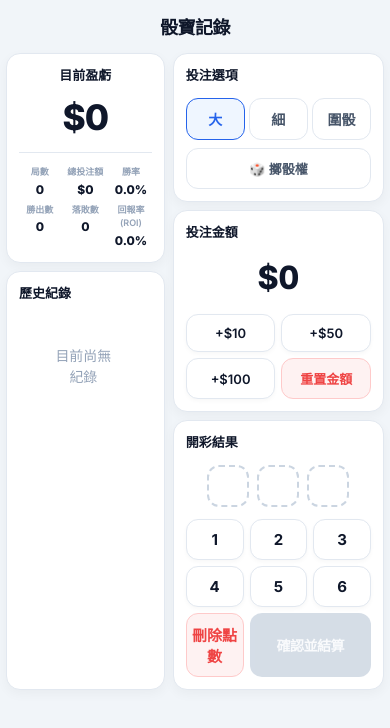
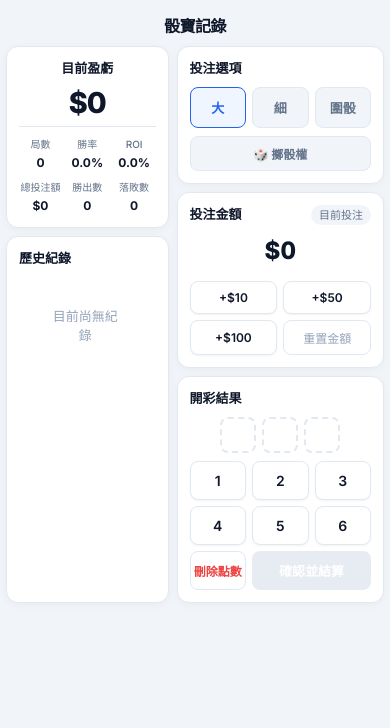
Before and after one commit to wf29xthz7x-ux/sicbo-calculator, a plain HTML site: page index.html in a window 390 px wide. Drawn offline with Linux system fonts and the light colour scheme.

Commit message:
Add files via upload

```diff
--- a/index.html
+++ b/index.html
@@ -3,7 +3,7 @@
 <head>
   <meta charset="UTF-8">
   <meta name="viewport" content="width=device-width, initial-scale=1.0, maximum-scale=1.0, user-scalable=no">
-  <title>骰寶記錄 Pro</title>
+  <title>骰寶記錄</title>
   <link rel="preconnect" href="https://fonts.googleapis.com">
   <link rel="preconnect" href="https://fonts.gstatic.com" crossorigin>
   <link href="https://fonts.googleapis.com/css2?family=Inter:wght@400;500;600;700;800&display=swap" rel="stylesheet">
@@ -29,12 +29,16 @@
             <div class="stat-value" id="stat-count">0</div>
           </div>
           <div class="stat-box">
+            <div class="stat-title">勝率</div>
+            <div class="stat-value" id="stat-winrate">0.0%</div>
+          </div>
+          <div class="stat-box">
+            <div class="stat-title">ROI</div>
+            <div class="stat-value" id="stat-roi">0.0%</div>
+          </div>
+          <div class="stat-box">
             <div class="stat-title">總投注額</div>
             <div class="stat-value" id="stat-wager">$0</div>
-          </div>
-          <div class="stat-box">
-            <div class="stat-title">勝率</div>
-            <div class="stat-value" id="stat-winrate">0.0%</div>
           </div>
           <div class="stat-box">
             <div class="stat-title">勝出數</div>
@@ -43,10 +47,6 @@
           <div class="stat-box">
             <div class="stat-title">落敗數</div>
             <div class="stat-value lose-text" id="stat-lose">0</div>
-          </div>
-          <div class="stat-box">
-            <div class="stat-title">回報率 (ROI)</div>
-            <div class="stat-value" id="stat-roi">0.0%</div>
           </div>
         </div>
       </section>
@@ -72,13 +72,16 @@
       </div>
 
       <div class="card amount-card">
-        <div class="card-title">投注金額</div>
+        <div class="card-title amount-header">
+          <span>投注金額</span>
+          <span class="current-bet-label">目前投注</span>
+        </div>
         <div class="amount-display">$<span id="currentAmount">0</span></div>
         <div class="amount-btns" id="amountBtns">
           <button class="amt-btn" data-val="10">+$10</button>
           <button class="amt-btn" data-val="50">+$50</button>
           <button class="amt-btn" data-val="100">+$100</button>
-          <button class="amt-btn clear" id="btnClear">重置金額</button>
+          <button class="amt-btn btn-outline" id="btnClear">重置金額</button>
         </div>
       </div>
 
@@ -96,7 +99,7 @@
           <button class="key-btn" data-num="4">4</button>
           <button class="key-btn" data-num="5">5</button>
           <button class="key-btn" data-num="6">6</button>
-          <button class="key-btn key-action" id="btnDeleteDice">刪除點數</button>
+          <button class="key-btn btn-outline-red" id="btnDeleteDice">刪除點數</button>
           <button class="key-btn key-submit" id="btnSubmit" disabled>確認並結算</button>
         </div>
       </div>
--- a/style.css
+++ b/style.css
@@ -2,8 +2,10 @@
   /* 固定專業色彩規範 */
   --bg-page: #f1f5f9;
   --bg-card: #ffffff;
+  --bg-hover: #f8fafc;
+
   --text-main: #0f172a;
-  --text-sub: #475569;
+  --text-sub: #64748b;
   --text-mut: #94a3b8;
 
   --color-blue: #2563eb;
@@ -11,23 +13,17 @@
   --color-blue-border: #bfdbfe;
 
   --color-green: #10b981;
-  --color-green-bg: #ecfdf5;
+  --color-red: #ef4444;
 
-  --color-red: #ef4444;
-  --color-red-weak-bg: #fef2f2;
-  --color-red-weak-border: #fecaca;
-
-  --color-purple: #8b5cf6;
-  --color-purple-bg: #f5f3ff;
-
-  /* 統一圓角與陰影 */
+  /* 統一：圓角 16px、間距 12px、Padding 16px、陰影 */
   --border-line: #e2e8f0;
   --radius-card: 16px;
   --radius-btn: 12px;
+  --gap-unified: 12px;
+  --pad-card: 16px;
 
-  --shadow-card: 0 4px 12px rgba(0, 0, 0, 0.04);
-  --shadow-btn: 0 2px 4px rgba(0, 0, 0, 0.03);
-  --shadow-dice: 0 4px 8px rgba(37, 99, 235, 0.15);
+  --shadow-card: 0 2px 8px rgba(0, 0, 0, 0.04);
+  --shadow-btn: 0 1px 2px rgba(0, 0, 0, 0.05);
 }
 
 * { box-sizing: border-box; }
@@ -44,36 +40,40 @@ body {
 button {
   touch-action: manipulation; user-select: none;
   -webkit-tap-highlight-color: transparent; cursor: pointer;
+  font-family: inherit; transition: all 0.15s ease-out;
 }
+button:active { transform: scale(0.96); }
 
 .text-center { text-align: center; }
 
+/* 標題下調 */
 .app-header h2 {
-  text-align: center; margin-top: 8px; margin-bottom: 24px;
-  font-weight: 800; font-size: 24px; letter-spacing: -0.5px;
+  text-align: center; margin-top: 8px; margin-bottom: 20px;
+  font-weight: 800; font-size: 20px; letter-spacing: -0.5px;
 }
 
 /* =========================================
    全域佈局
    ========================================= */
 .app-container {
-  display: flex; flex-wrap: nowrap; align-items: stretch; gap: 16px;
-  max-width: 1000px; margin: 0 auto;
+  display: flex; flex-wrap: nowrap; align-items: stretch; gap: var(--gap-unified);
+  max-width: 900px; margin: 0 auto;
 }
-.left-panel { flex: 4; min-width: 0; display: flex; flex-direction: column; gap: 16px; }
-.right-panel { flex: 5; min-width: 0; display: flex; flex-direction: column; gap: 16px; }
+.left-panel { flex: 4; min-width: 0; display: flex; flex-direction: column; gap: var(--gap-unified); }
+.right-panel { flex: 5; min-width: 0; display: flex; flex-direction: column; gap: var(--gap-unified); }
 
 /* 統一卡片樣式 */
 .card {
-  background: var(--bg-card); padding: 24px;
+  background: var(--bg-card); padding: var(--pad-card);
   border-radius: var(--radius-card); border: 1px solid var(--border-line);
   box-shadow: var(--shadow-card);
 }
-.card-title { font-size: 15px; font-weight: 700; color: var(--text-main); margin-bottom: 16px; }
+.card-title { font-size: 14px; font-weight: 700; color: var(--text-main); margin-bottom: 12px; }
 
-/* === 左側：盈虧與統計 Grid (還原網格，保留新字體設計) === */
+/* === 左側：盈虧與統計 Grid === */
 .balance-container { text-align: center; }
-.balance-amount { font-size: 3.5em; font-weight: 800; letter-spacing: -1px; line-height: 1.1; margin: 8px 0 16px;}
+/* 盈虧字體縮小為 H1 級別 */
+.balance-amount { font-size: 2.5rem; font-weight: 800; letter-spacing: -1px; line-height: 1.1; margin: 4px 0 12px;}
 .positive { color: var(--color-green); }
 .negative { color: var(--color-red); }
 .neutral { color: var(--text-main); }
@@ -87,54 +87,48 @@ button {
 }
 .pulse-anim { animation: pulseAmount 0.3s ease-out; display: inline-block; }
 
+/* 統計網格：兩行三欄，淡標籤+粗數值 */
 .stats-grid {
-  display: grid; grid-template-columns: repeat(3, 1fr); gap: 12px;
-  margin-top: 24px; padding-top: 24px; border-top: 1px solid var(--border-line);
+  display: grid; grid-template-columns: repeat(3, 1fr); gap: 12px 8px;
+  padding-top: 16px; border-top: 1px solid var(--border-line);
 }
 .stat-box { text-align: center; }
-.stat-title { font-size: 12px; color: var(--text-mut); margin-bottom: 4px; font-weight: 600; } /* 標籤更淡更小 */
-.stat-value { font-size: 16px; font-weight: 800; color: var(--text-main); } /* 數值更深更粗 */
+.stat-title { font-size: 11px; color: var(--text-sub); margin-bottom: 2px; font-weight: 500; }
+.stat-value { font-size: 14px; font-weight: 700; color: var(--text-main); }
 
-/* === 左側：歷史紀錄 (App 手風琴樣式) === */
+/* === 左側：歷史紀錄 (高密度單行) === */
 .history-card { flex-grow: 1; display: flex; flex-direction: column; }
-.history-container { flex-grow: 1; overflow-y: auto; max-height: 520px; padding-right: 4px; }
+.history-container { flex-grow: 1; overflow-y: auto; max-height: 480px; padding-right: 4px; }
 .history-container::-webkit-scrollbar { width: 4px; }
 .history-container::-webkit-scrollbar-thumb { background-color: var(--border-line); border-radius: 10px; }
-.empty-msg { color: var(--text-mut); text-align: center; padding: 30px; font-size: 14px; }
+.empty-msg { color: var(--text-mut); text-align: center; padding: 30px; font-size: 13px; }
 
 .history-item {
-  background: var(--bg-card); border: 1px solid var(--border-line);
-  border-radius: var(--radius-btn); margin-bottom: 8px;
+  border-bottom: 1px solid var(--border-line);
   transition: all 0.2s ease; overflow: hidden;
 }
 .history-item.removing { opacity: 0; transform: translateX(-20px); }
 
-/* 收合時的摘要區 */
+/* 單行摘要 */
 .history-summary {
-  padding: 14px 16px; display: flex; justify-content: space-between; align-items: center;
+  padding: 12px 4px; display: flex; justify-content: space-between; align-items: center;
   cursor: pointer; user-select: none;
 }
-.history-summary:active { background-color: var(--bg-page); }
-.hs-left { display: flex; flex-direction: column; gap: 4px; }
-.hs-time { font-size: 11px; color: var(--text-mut); display: flex; align-items: center; gap: 6px;}
-.hs-title { font-size: 14px; color: var(--text-main); font-weight: 500;}
-.hs-title b { font-weight: 700; }
-.hs-amt { color: var(--text-sub); font-size: 13px;}
+.history-summary:active { background-color: var(--bg-hover); border-radius: 8px;}
+.hs-main { display: flex; align-items: center; gap: 6px; font-size: 13px; color: var(--text-main); }
+.hs-time { color: var(--text-sub); font-size: 12px;}
+.hs-divider { color: var(--border-line); }
+.hs-bet b { font-weight: 700; }
 
-.hs-right { display: flex; align-items: center; gap: 12px; }
-.hs-profit { font-weight: 800; font-size: 16px; }
-.hs-chevron { font-size: 10px; color: var(--text-mut); transition: transform 0.3s; }
+.hs-result { font-weight: 700; font-size: 13px; display: flex; align-items: center; gap: 4px;}
+.hs-chevron { font-size: 9px; color: var(--text-mut); transition: transform 0.3s; }
 .history-item.expanded .hs-chevron { transform: rotate(180deg); color: var(--color-blue); }
+.roll-badge { font-size: 11px; margin-left: 2px;}
 
-.roll-badge {
-  background-color: var(--color-purple-bg); color: var(--color-purple);
-  font-size: 9px; font-weight: 700; padding: 2px 6px; border-radius: 4px;
-}
-
-/* 展開後的細節與刪除按鈕 */
+/* 展開細節與刪除 */
 .history-details {
-  display: none; padding: 12px 16px; background-color: #fafbfc;
-  border-top: 1px solid var(--border-line); flex-direction: column; gap: 12px;
+  display: none; padding: 12px; background-color: var(--bg-hover);
+  border-radius: 8px; margin-bottom: 8px; align-items: center; justify-content: space-between;
   animation: fadeIn 0.2s ease-out;
 }
 .history-item.expanded .history-details { display: flex; }
@@ -143,119 +137,119 @@ button {
 .hd-info { font-size: 13px; color: var(--text-sub); }
 .hd-info b { color: var(--text-main); }
 .btn-delete-record {
-  background: var(--color-red-weak-bg); color: var(--color-red); border: 1px solid var(--color-red-weak-border);
-  padding: 10px; border-radius: 8px; font-size: 13px; font-weight: 700; transition: 0.1s;
+  background: transparent; color: var(--color-red); border: 1px solid var(--color-red);
+  padding: 6px 12px; border-radius: 6px; font-size: 12px; font-weight: 600;
 }
-.btn-delete-record:active { background: #fee2e2; transform: scale(0.98); }
+.btn-delete-record:active { background: var(--color-red); color: white; }
 
-/* === 右側：投注選項 (還原為獨立方塊) === */
-.bet-options { display: flex; gap: 10px; }
+/* === 右側：投注選項 === */
+.bet-options { display: flex; gap: var(--gap-unified); }
 .bet-btn {
-  flex: 1; padding: 14px 0; font-size: 16px; font-weight: 700; min-height: 48px;
-  background: var(--bg-card); border: 1px solid var(--border-line); color: var(--text-sub);
-  border-radius: var(--radius-btn); cursor: pointer; transition: all 0.2s ease; font-family: inherit;
+  flex: 1; padding: 12px 0; font-size: 15px; font-weight: 600;
+  background: var(--bg-page); border: 1px solid var(--border-line); color: var(--text-sub);
+  border-radius: var(--radius-btn);
 }
-.bet-btn:active { transform: scale(0.96); background: var(--bg-page); }
 .bet-btn.active {
-  background: var(--color-blue-bg); border-color: var(--color-blue); color: var(--color-blue);
+  background: var(--color-blue-bg); border-color: var(--color-blue); color: var(--color-blue); font-weight: 700;
 }
-
 .roll-btn {
-  width: 100%; margin-top: 12px; font-size: 14px; padding: 14px 0; font-weight: 600;
-  border: 1px solid var(--border-line); border-radius: var(--radius-btn); background: var(--bg-card);
-  color: var(--text-sub); transition: 0.2s;
+  width: 100%; margin-top: var(--gap-unified); font-size: 14px; padding: 10px 0; font-weight: 600;
+  border: 1px solid var(--border-line); border-radius: var(--radius-btn); background: var(--bg-page);
+  color: var(--text-sub);
 }
-.roll-btn.active { background: var(--color-purple-bg); border-color: var(--color-purple); color: var(--color-purple); font-weight: 700;}
+.roll-btn.active { background: #f5f3ff; border-color: #8b5cf6; color: #8b5cf6; }
 
 /* === 右側：金額按鈕 === */
+.amount-header { display: flex; justify-content: space-between; align-items: center; }
+.current-bet-label { font-size: 11px; color: var(--text-sub); font-weight: 500; background: var(--bg-page); padding: 2px 8px; border-radius: 10px;}
+
 .amount-display {
-  text-align: center; font-size: 2.8em; font-weight: 800; color: var(--text-main);
-  margin-bottom: 20px; font-variant-numeric: tabular-nums; word-break: break-word;
+  text-align: center; font-size: 2rem; font-weight: 800; color: var(--text-main);
+  margin-bottom: 16px; font-variant-numeric: tabular-nums;
 }
 .amount-btns { display: grid; grid-template-columns: repeat(4, 1fr); gap: 8px; }
 .amt-btn {
-  padding: 14px 0; font-size: 15px; font-weight: 600; background: var(--bg-card);
-  border: 1px solid var(--border-line); border-radius: var(--radius-btn);
-  color: var(--text-main); box-shadow: var(--shadow-btn); transition: 0.1s; font-family: inherit;
+  padding: 10px 0; font-size: 14px; font-weight: 600; background: var(--bg-card);
+  border: 1px solid var(--border-line); border-radius: 8px;
+  color: var(--text-main); box-shadow: var(--shadow-btn);
 }
-.amt-btn:active { background: var(--bg-page); transform: scale(0.95); }
-.amt-btn.clear { background: var(--color-red-weak-bg); color: var(--color-red); border-color: var(--color-red-weak-border); box-shadow: none;}
-.amt-btn.clear:active { background: #fee2e2; }
+/* 弱化重置按鈕 */
+.btn-outline { background: transparent; border-color: var(--border-line); color: var(--text-mut); box-shadow: none; font-weight: 500;}
 
 /* === 右側：開彩與鍵盤 === */
-.dice-display-area { display: flex; justify-content: center; gap: 12px; margin: 10px 0 20px 0; }
+.dice-display-area { display: flex; justify-content: center; gap: 8px; margin-bottom: 16px; }
 .dice-slot {
-  width: 54px; height: 54px; border: 2px dashed #cbd5e1; border-radius: var(--radius-btn);
+  width: 48px; height: 48px; border: 2px dashed var(--border-line); border-radius: 10px;
   display: flex; align-items: center; justify-content: center;
   font-size: 22px; font-weight: 800; color: var(--text-mut); background: transparent; transition: all 0.2s;
 }
-/* 實體骰子感 */
 .dice-slot.filled {
-  border: 2px solid var(--color-blue-border); background: var(--bg-card);
-  color: var(--color-blue); box-shadow: var(--shadow-dice); transform: translateY(-2px);
+  border: 2px solid var(--color-blue-border); background: var(--color-blue-bg);
+  color: var(--color-blue);
 }
 
 .dice-keypad { display: grid; grid-template-columns: repeat(3, 1fr); gap: 8px; }
 .key-btn {
-  padding: 16px 0; font-size: 18px; font-weight: 700; background: var(--bg-card);
-  border: 1px solid var(--border-line); border-radius: var(--radius-btn);
-  color: var(--text-main); box-shadow: var(--shadow-btn); transition: 0.1s; font-family: inherit;
+  padding: 12px 0; font-size: 16px; font-weight: 600; background: var(--bg-card);
+  border: 1px solid var(--border-line); border-radius: 8px;
+  color: var(--text-main); box-shadow: var(--shadow-btn);
 }
-.key-btn:active { background: var(--color-blue-bg); border-color: var(--color-blue); color: var(--color-blue); transform: scale(0.94); }
+.btn-outline-red { background: transparent; border-color: var(--border-line); color: var(--color-red); box-shadow: none; font-size: 14px;}
 
-.key-action { background: var(--color-red-weak-bg); color: var(--color-red); border-color: var(--color-red-weak-border); box-shadow: none; font-size: 15px;}
-.key-action:active { background: #fee2e2; }
-
-/* 主按鈕：絕對吸睛，禁用時純灰平坦 */
+/* 主按鈕：絕對吸睛 */
 .key-submit {
   background: var(--color-blue); color: #ffffff; grid-column: span 2;
-  font-size: 16px; font-weight: 800; border: none; box-shadow: 0 4px 12px rgba(37, 99, 235, 0.3); transition: all 0.2s;
+  font-size: 15px; font-weight: 700; border: none; box-shadow: 0 4px 10px rgba(37, 99, 235, 0.25);
 }
-.key-submit:active:not([disabled]) { transform: scale(0.96); box-shadow: 0 2px 6px rgba(37, 99, 235, 0.3); }
-.key-submit:disabled { background: #cbd5e1; color: #f8fafc; box-shadow: none; opacity: 0.8; }
+.key-submit:disabled { background: var(--border-line); color: white; box-shadow: none; opacity: 0.8; }
+
 
 /* =========================================
-   📱 手機版嚴格 Grid 雙欄
+   📱 手機版專屬優化
    ========================================= */
 @media (max-width: 768px) {
   body { padding: 6px; }
-  .app-header h2 { font-size: 18px; margin-bottom: 12px; }
+  .app-header h2 { font-size: 16px; margin-bottom: 8px; }
 
   .app-container {
     display: grid;
-    grid-template-columns: minmax(0, 42%) minmax(0, 58%);
+    grid-template-columns: minmax(0, 43%) minmax(0, 57%);
     gap: 8px;
   }
   .left-panel, .right-panel { display: flex; width: 100%; gap: 8px; }
-  .card { padding: 12px; border-radius: 14px; min-width: 0; }
-  .card-title { font-size: 13px; margin-bottom: 12px; }
+
+  .card { padding: 12px; border-radius: 12px; min-width: 0; }
+  .card-title { font-size: 13px; margin-bottom: 8px; }
 
   /* 左側 */
-  .balance-amount { font-size: 2.2em; margin: 4px 0 16px; }
+  .balance-amount { font-size: 1.8rem; margin: 0 0 8px; }
 
-  /* 手機版還原網格對齊與字體大小 */
-  .stats-grid { gap: 4px; margin-top: 12px; padding-top: 12px; }
-  .stat-title { font-size: 9px; margin-bottom: 2px; }
+  .stats-grid { gap: 8px 4px; margin-top: 8px; padding-top: 10px; }
+  .stat-title { font-size: 10px; margin-bottom: 2px; }
   .stat-value { font-size: 12px; }
 
-  .history-summary { padding: 10px 12px; }
-  .hs-title { font-size: 13px; }
-  .hs-profit { font-size: 14px; }
-  .btn-delete-record { padding: 8px; font-size: 12px; }
+  .history-summary { padding: 8px 0; }
+  .hs-main { font-size: 11px; gap: 4px;}
+  .hs-time { font-size: 10px; }
+  .hs-result { font-size: 12px; }
+  .history-details { padding: 10px; flex-direction: column; align-items: stretch; gap: 8px;}
+  .hd-info { font-size: 12px; text-align: center;}
 
   /* 右側 */
-  .bet-options { gap: 4px; }
-  .bet-btn { font-size: 14px; padding: 10px 0; min-height: 40px; }
-  .roll-btn { font-size: 13px; padding: 10px 0; margin-top: 8px; min-height: 40px;}
+  .bet-options { gap: 6px; }
+  .bet-btn { font-size: 13px; padding: 10px 0; border-radius: 8px;}
+  .roll-btn { font-size: 12px; padding: 8px 0; margin-top: 8px; border-radius: 8px;}
 
-  .amount-display { font-size: 2em; margin-bottom: 12px; }
+  .amount-display { font-size: 1.5rem; margin-bottom: 12px; }
   .amount-btns { grid-template-columns: repeat(2, 1fr); gap: 6px; }
-  .amt-btn { font-size: 13px; padding: 10px 0; min-height: 38px;}
+  .amt-btn { font-size: 12px; padding: 8px 0; }
 
-  .dice-display-area { gap: 8px; margin-bottom: 12px; }
-  .dice-slot { width: 42px; height: 42px; font-size: 18px; }
+  .dice-display-area { gap: 6px; margin-bottom: 8px; }
+  /* 手機版骰子填入框調整 */
+  .dice-slot { width: 36px; height: 36px; border-radius: 8px; font-size: 16px; }
 
   .dice-keypad { gap: 6px; }
-  .key-btn { font-size: 15px; padding: 10px 0; min-height: 38px;}
-  .key-submit { font-size: 14px; letter-spacing: -0.5px; }
+  .key-btn { font-size: 14px; padding: 10px 0; }
+  .btn-outline-red { font-size: 12px; }
+  .key-submit { font-size: 13px; }
 }
```
Also changed, not shown: app.js (+23 -22 lines).
